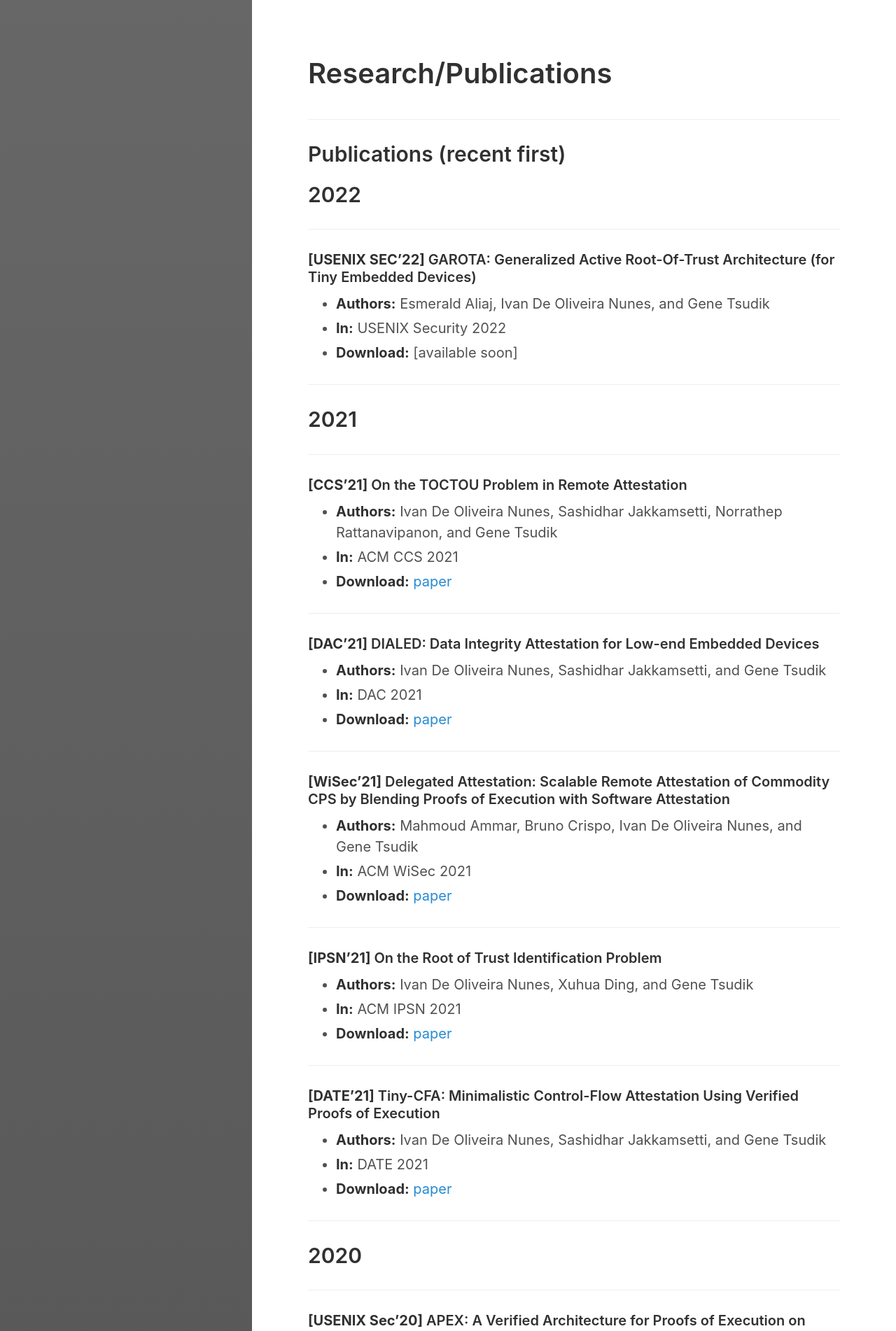
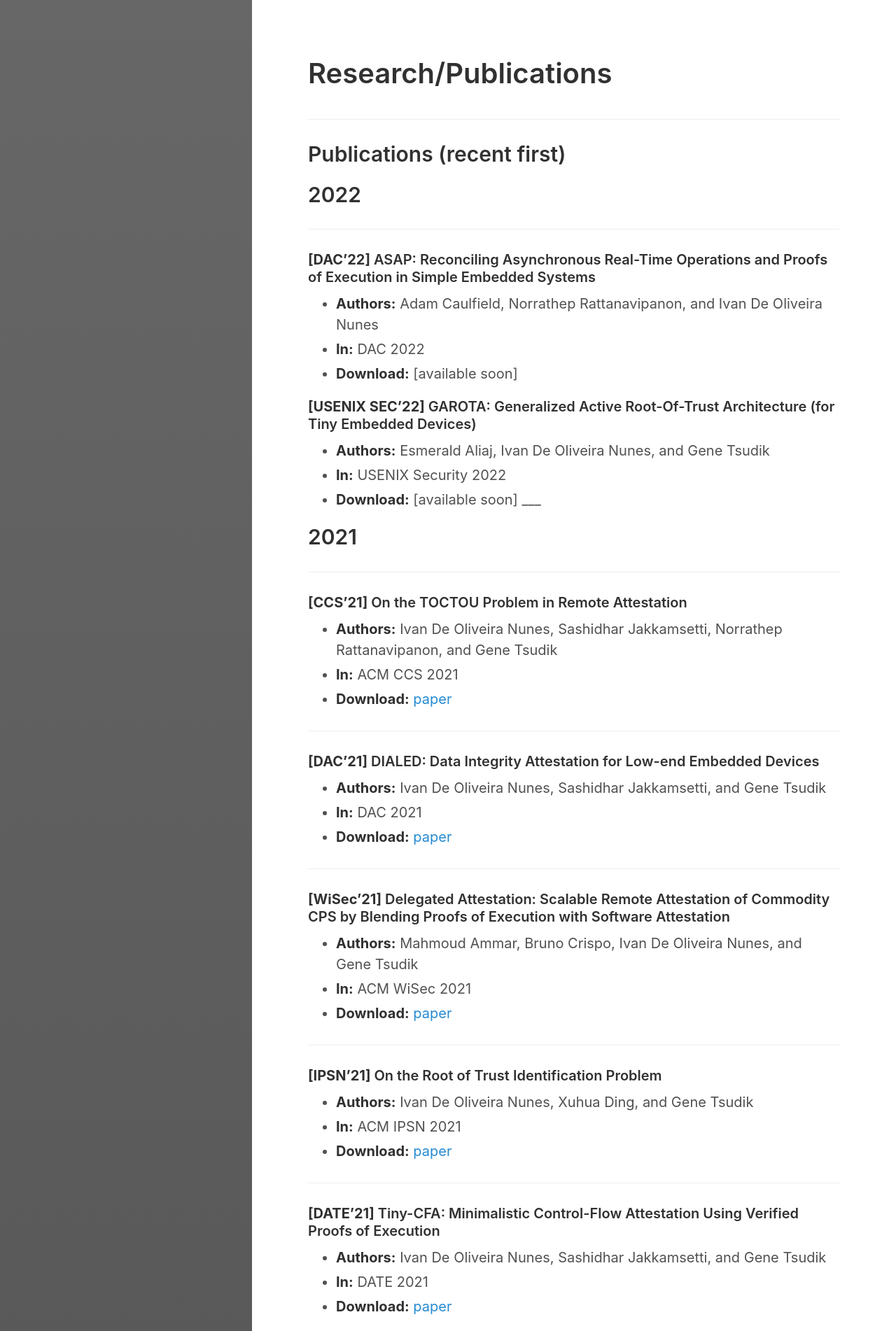
Before and after one commit to ivanolive/ivanolive.github.io, a Jekyll site: the page built from research.md, in a window 1280 px wide. Shown: the top 1902 px of the page at 70% size. Built offline with Jekyll 4.4.1, drawn with Linux system fonts in a browser that asks for light colours; some of the changed text lies outside the part shown.

Commit message:
Update research.md

```diff
--- a/research.md
+++ b/research.md
@@ -14,11 +14,16 @@
 
 ___
 
+#### **\[DAC'22\]** ASAP: Reconciling Asynchronous Real-Time Operations and Proofs of Execution in Simple Embedded Systems
+- **Authors:** Adam Caulfield, Norrathep Rattanavipanon, and Ivan De Oliveira Nunes
+- **In:** DAC 2022
+- **Download:** [available soon]
+
+
 #### **\[USENIX SEC'22\]** GAROTA: Generalized Active Root-Of-Trust Architecture (for Tiny Embedded Devices)
 - **Authors:** Esmerald Aliaj, Ivan De Oliveira Nunes, and Gene Tsudik
 - **In:** USENIX Security 2022
 - **Download:** [available soon]
-
 ___
 
 
```
